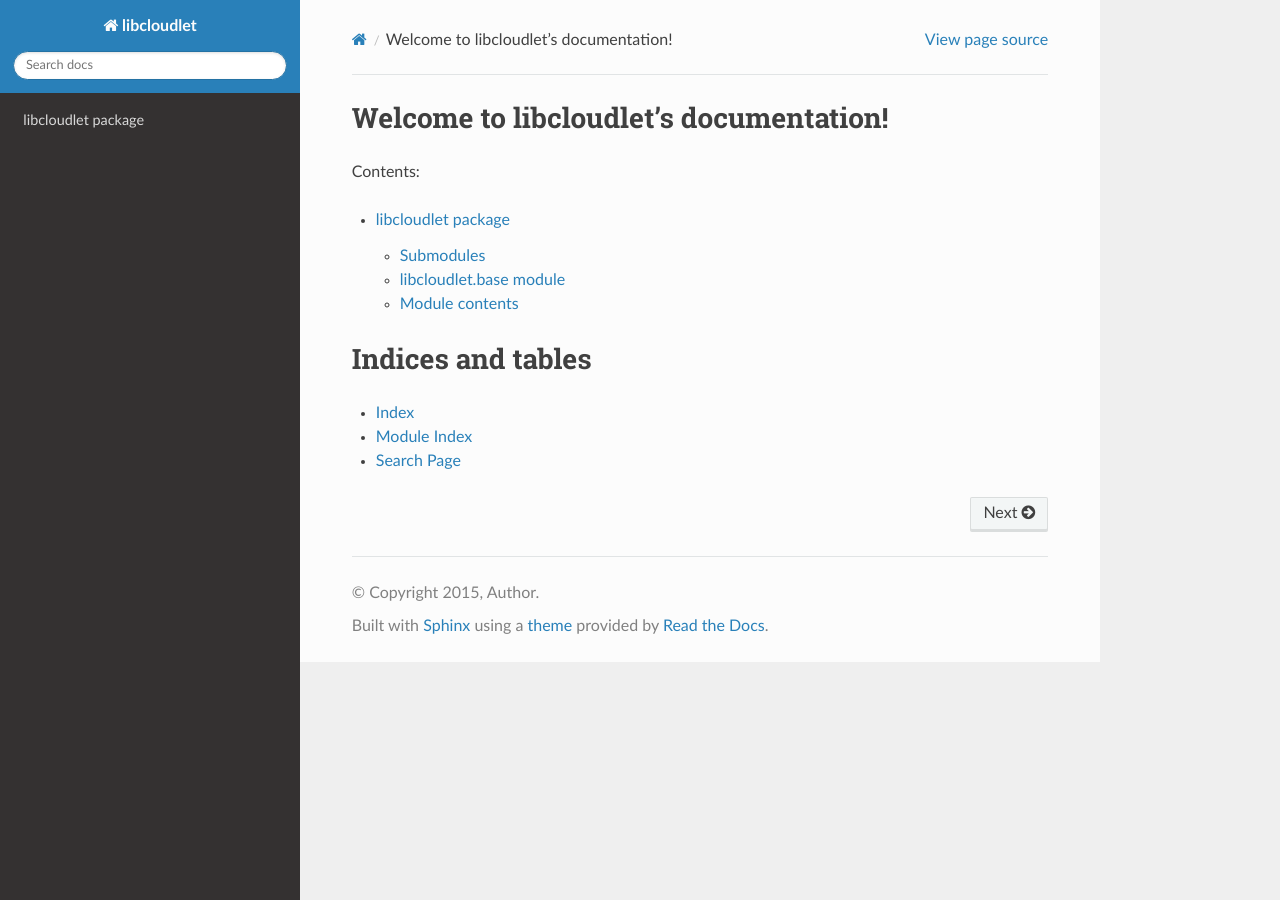
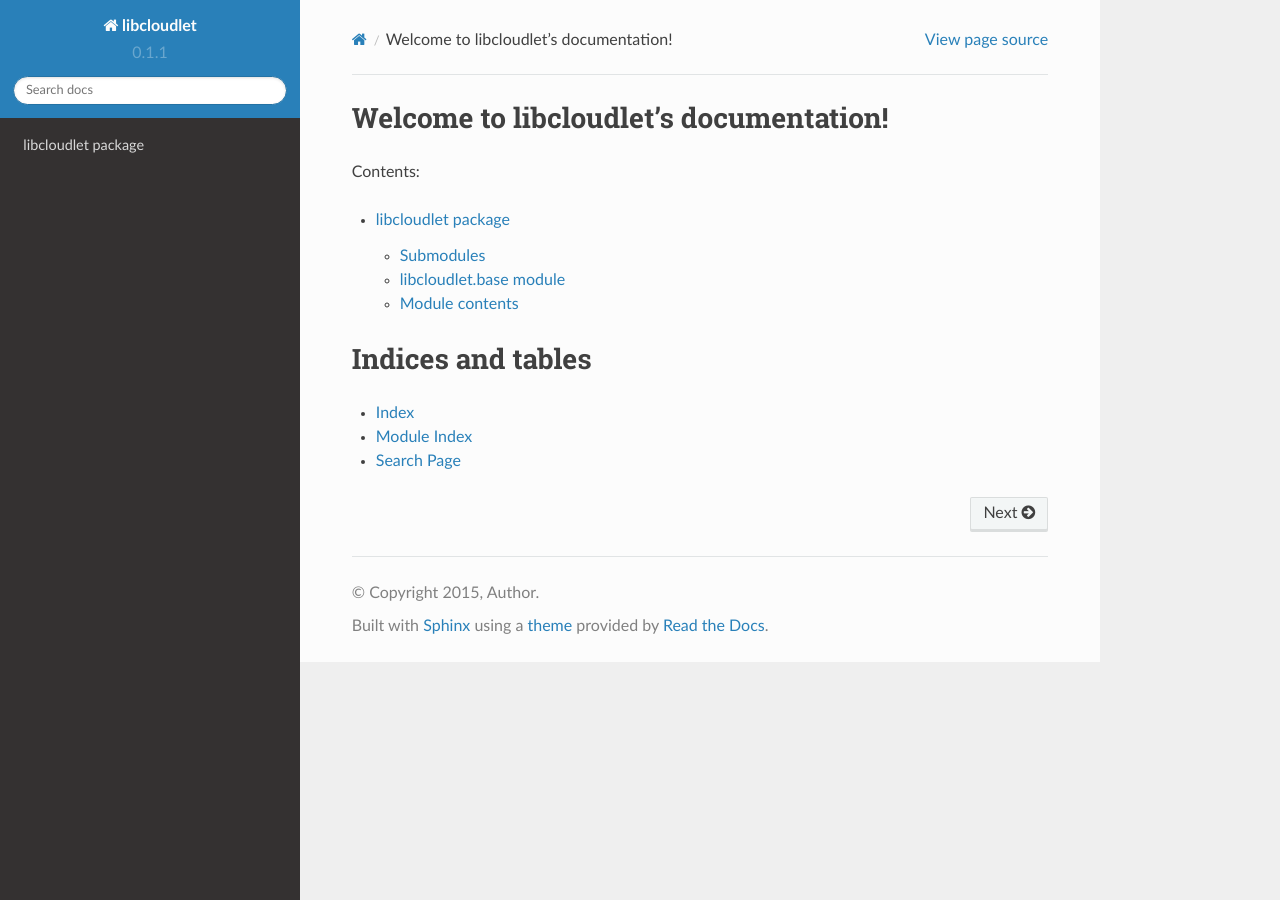
Before and after one commit to krha/libcloudlet, a Sphinx documentation site: the page built from docs/index.rst, in a window 1280 px wide. Built offline with Sphinx 7.4.7 and the Read the Docs theme 2.0.0, drawn with Linux system fonts in a browser that asks for light colours.

Commit message:
add version info

```diff
--- a/docs/conf.py
+++ b/docs/conf.py
@@ -60,9 +60,9 @@ author = u'Author'
 # built documents.
 #
 # The short X.Y version.
-version = ''
+version = '0.1.1'
 # The full version, including alpha/beta/rc tags.
-release = ''
+release = '0.1.1'
 
 # The language for content autogenerated by Sphinx. Refer to documentation
 # for a list of supported languages.
@@ -113,10 +113,13 @@ todo_include_todos = True
 
 # The theme to use for HTML and HTML Help pages.  See the documentation for
 # a list of builtin themes.
-import sphinx_rtd_theme
-html_theme = "sphinx_rtd_theme"
 #html_theme = 'alabaster'
-html_theme_path = [sphinx_rtd_theme.get_html_theme_path()]
+try:
+    import sphinx_rtd_theme
+    html_theme = "sphinx_rtd_theme"
+    html_theme_path = [sphinx_rtd_theme.get_html_theme_path()]
+except ImportError as e:
+    pass
 
 # Theme options are theme-specific and customize the look and feel of a theme
 # further.  For a list of options available for each theme, see the
```
